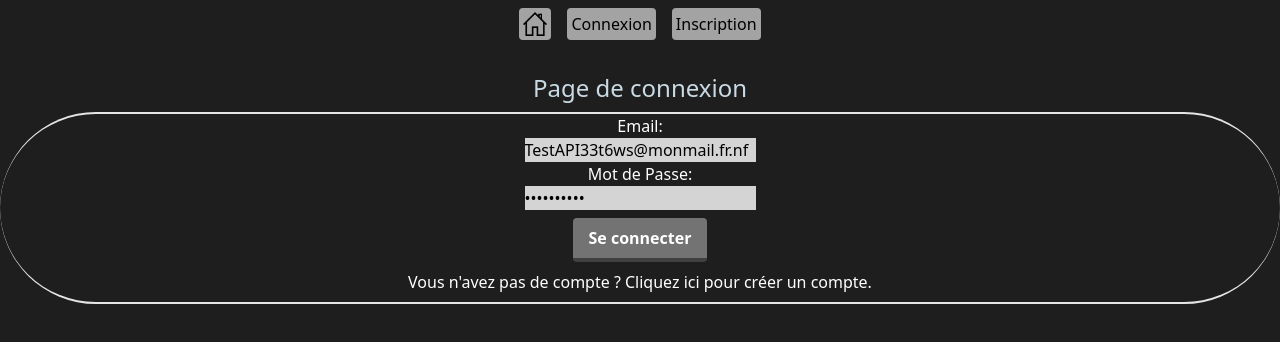
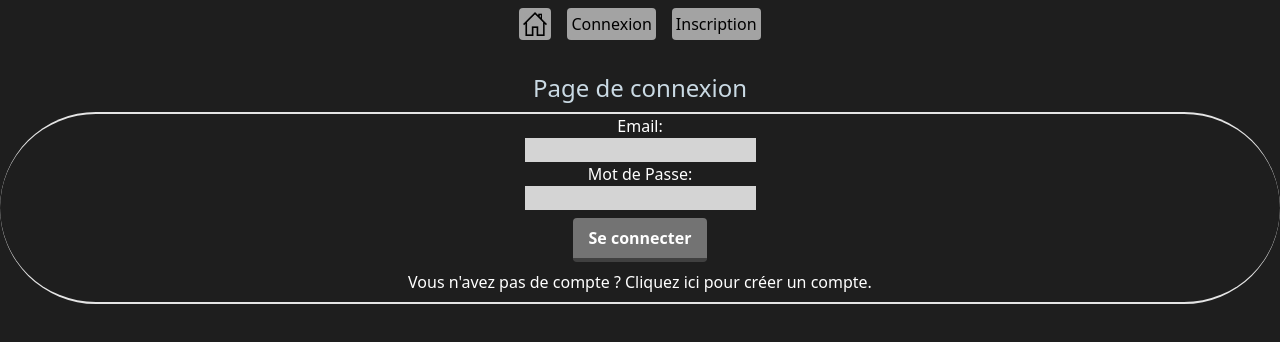
Before and after one commit to FestiveTree/AppliTodo, a Vue app in the folder appli_todo/: page /login in a window 1280 px wide. Shown: the top 342 px of the page. Built offline with nearby package versions, Linux system fonts and the light colour scheme.

Commit message:
Ajout titres de page et nettoyage

```diff
--- a/appli_todo/src/views/Home.vue
+++ b/appli_todo/src/views/Home.vue
@@ -55,6 +55,7 @@ export default defineComponent({
 
   created() {
     this.tryLoadTokenFromMemory();
+    document.title = 'ToDo List';
   },
 
   methods: {
--- a/appli_todo/src/views/Login.vue
+++ b/appli_todo/src/views/Login.vue
@@ -22,10 +22,15 @@ import router from '../router';
 
 export default defineComponent({
   name: 'Login',
+
+  created() {
+    document.title = 'Connexion';
+  },
+
   data() {
           return {
-              inputUsername: 'TestAPI33t6ws@monmail.fr.nf',
-              inputPassword: 'Toto1234##',
+              inputUsername: '',
+              inputPassword: '',
               displayLoggedOn: false,
           }
   },
--- a/appli_todo/src/views/Register.vue
+++ b/appli_todo/src/views/Register.vue
@@ -25,6 +25,11 @@ import router from '../router';
 
 export default defineComponent({
   name: 'Register',
+
+  created() {
+    document.title = 'Inscription';
+  },
+
   data() {
           return {
               inputUsername: '',
```
